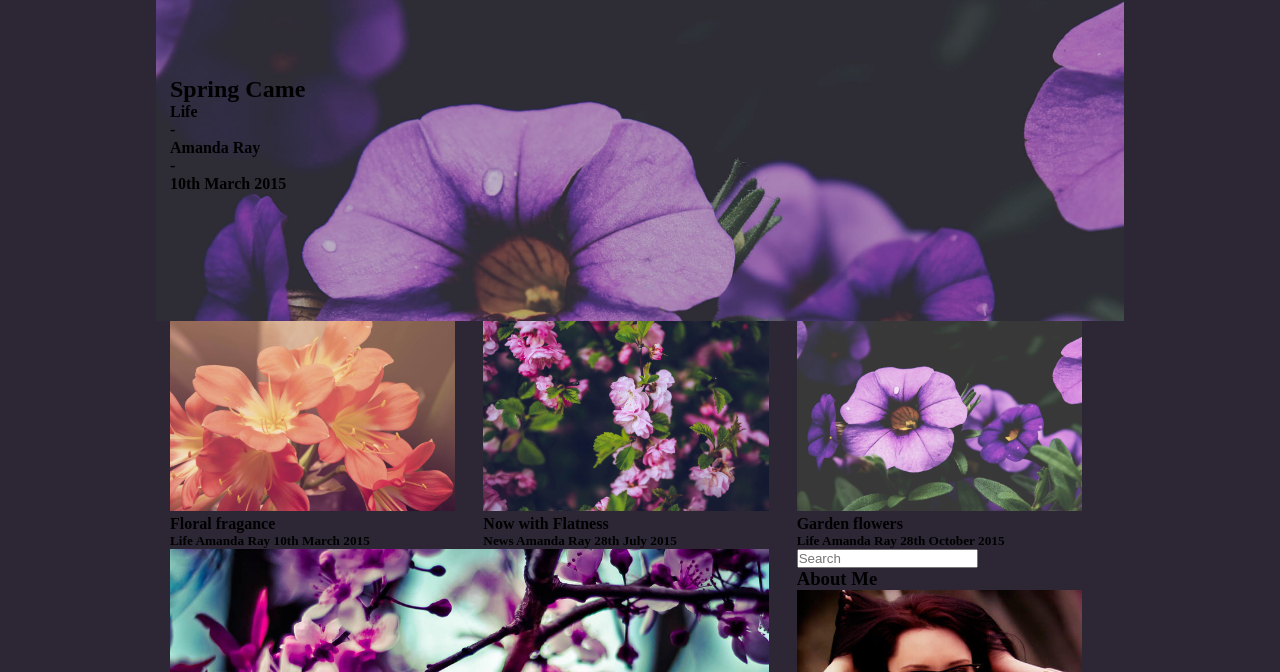
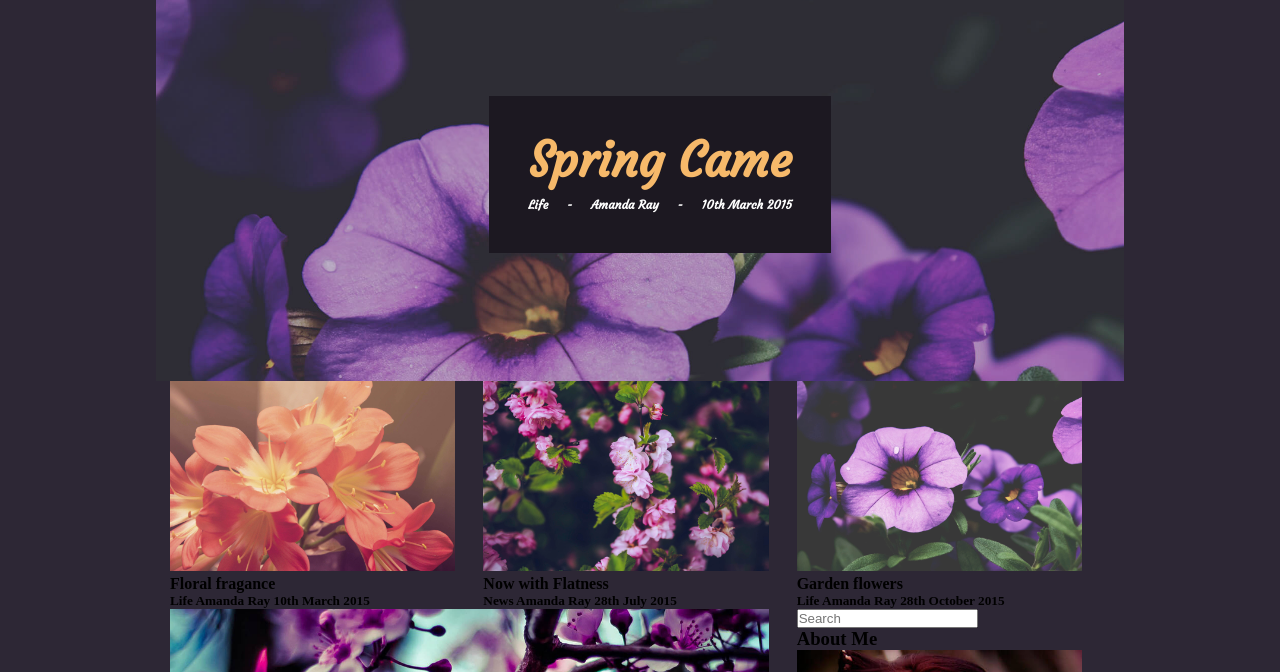
Before and after one commit to Lauritha/responsive-blog, a plain HTML site: page index.html in a window 1280 px wide. Shown: the part 128-800 px from the top of the page. Drawn offline with nearby package versions, Linux system fonts and the light colour scheme.

Commit message:
estilos del banner finalizado

```diff
--- a/css/main.css
+++ b/css/main.css
@@ -30,7 +30,28 @@ header a{
 	background-repeat: no-repeat;
 	background-size: 100%;
 	padding: 10%;
+	margin-top: 20px;
 }
+.spring{
+	background-color: #1c1821;
+	font-family: "Courgette";
+	text-align: center;
+	max-width: 50%;
+	padding: 5% 0%;
+	margin-left: 30%;
+}
+.spring h1{
+	color: #F6B96A;
+	font-size: 3em;
+}
+.spring h4{
+	display: inline-block;
+	color: #ffffff;
+	margin: 2% 2%;
+	font-size: 12px;
+}
+/*estilos de los articulos*/
+
 /* Responsive */
 
 @media screen and (max-width : 920px) {
--- a/index.html
+++ b/index.html
@@ -6,8 +6,8 @@
 	<link href='https://fonts.googleapis.com/css?family=Open+Sans:400,700,400italic' rel='stylesheet' type='text/css'>
 	<link href='https://fonts.googleapis.com/css?family=Courgette' rel='stylesheet' type='text/css'>
 	<link rel="stylesheet" href="css/font-awesome.css">
+	<link rel="stylesheet" href="css/grid-system.css">
 	<link rel="stylesheet" href="css/main.css">
-	<link rel="stylesheet" href="css/grid-system.css">
 </head>
 <body>
 	<header>
```
